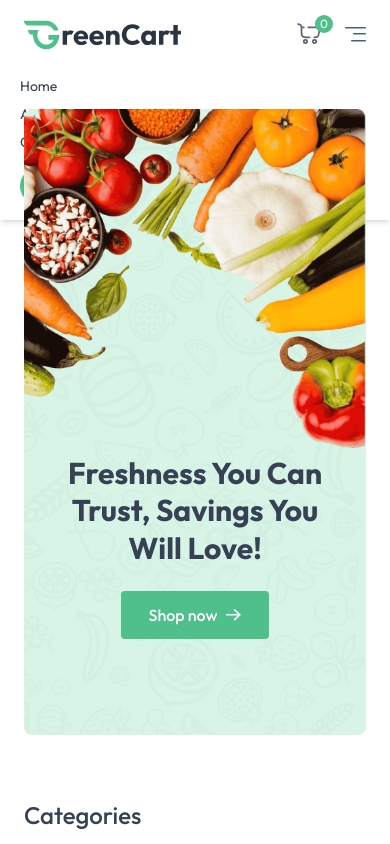
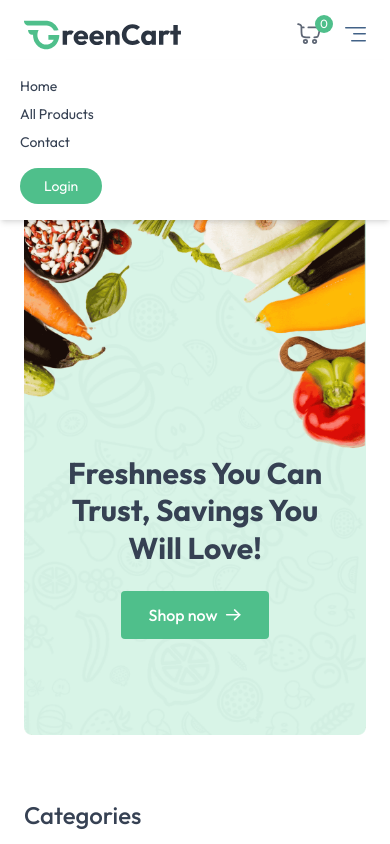
Before and after one commit to Sriram2475/greencart, a React (Vite) app in the folder client/: page / in a window 390 px wide. Both pictures are taken after a click on the button "Menu". Shown: the top 844 px of the page. Built offline with nearby package versions, Linux system fonts and the light colour scheme; no server answers.

Commit message:
Mobile view changes

```diff
--- a/client/src/components/MainBanner.jsx
+++ b/client/src/components/MainBanner.jsx
@@ -4,7 +4,7 @@
 
 const MainBanner = () => {
   return (
-    <div className="relative">
+    <div className="relative z-0">
       <img
         src={assets.main_banner_bg}
         alt="banner"
--- a/client/src/components/Navbar.jsx
+++ b/client/src/components/Navbar.jsx
@@ -39,6 +39,7 @@
   }, [searchQuery]);
   return (
     <nav className="flex items-center justify-between px-6 md:px-16 lg:px-24 xl:px-32 py-4 border-b border-gray-300 bg-white relative transition-all">
+    {/* <nav className="flex items-center justify-between px-6 md:px-16 lg:px-24 xl:px-32 py-4 border-b border-gray-300 bg-white relative transition-all"> */}
       <NavLink to="/" onClick={() => setOpen(false)}>
         <img className="h-9" src={assets.logo} alt="logo" />
       </NavLink>
@@ -128,12 +129,21 @@
       </div>
 
       {/* Mobile Menu */}
-      {open && (
+      {/* {open && (
         <div
           className={`${
             open ? "flex" : "hidden"
           } absolute top-[60px] left-0 w-full bg-white shadow-md py-4 flex-col items-start gap-2 px-5 text-sm md:hidden`}
-        >
+        > */}
+
+
+          {open && (
+  <div
+    className={`${
+      open ? 'flex' : 'hidden'
+    } absolute top-[60px] left-0 w-full bg-white shadow-md py-4 flex-col items-start gap-2 px-5 text-sm md:hidden z-50`}
+  >
+
           <NavLink to="/" onClick={() => setOpen(false)}>
             Home
           </NavLink>
```
